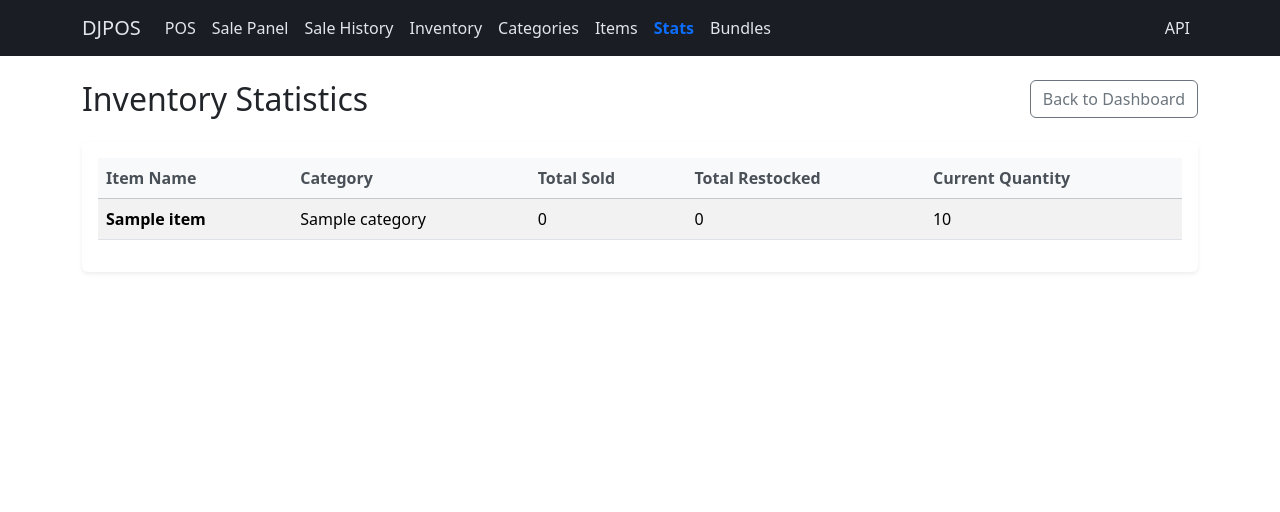
After one commit to altair13421/DjPOS, a Django app: page /inventory/stats/ in a window 1280 px wide. The commit adds this page. Shown: the top 512 px of the page. Run offline with Django 5.2, Linux system fonts and the light colour scheme; tables that the repository leaves empty hold one stand-in row (values such as "Sample post"); data that the repository does not hold is empty.

Commit message:
feat: Added Stats Section That is overall sold

```diff
--- a/inventory/urls.py
+++ b/inventory/urls.py
@@ -5,6 +5,7 @@ app_name = "inventory"
 
 urlpatterns = [
     path("", views.IndexView.as_view(), name="index"),
+    path("stats/", views.InventoryStatsView.as_view(), name="stats"),
     path("categories/", views.CategoryListView.as_view(), name="category_list"),
     path("categories/new/", views.CategoryCreateView.as_view(), name="category_create"),
     path("categories/<int:pk>/edit/", views.CategoryUpdateView.as_view(), name="category_edit"),
--- a/inventory/views.py
+++ b/inventory/views.py
@@ -3,6 +3,8 @@ from django.contrib import messages
 from django.contrib.messages.views import SuccessMessageMixin
 from django.db import transaction
 from django.urls import reverse_lazy
+from django.db.models import Sum, Q
+from django.db.models.functions import Coalesce
 from django.views.generic import (
     TemplateView,
     ListView,
@@ -207,6 +209,31 @@ class BundleDeleteView(DeleteView):
             return redirect("inventory:bundle_list")
 
 
+class InventoryStatsView(TemplateView):
+    """Overall inventory stats view."""
+    template_name = "inventory/stats.html"
+
+    def get_context_data(self, **kwargs):
+        context = super().get_context_data(**kwargs)
+
+        items = list(Item.objects.annotate(
+            total_sold_raw=Coalesce(
+                Sum('stock_logs__change_quantity', filter=Q(stock_logs__reason=StockChangeReason.SALE)),
+                0
+            ),
+            total_restocked=Coalesce(
+                Sum('stock_logs__change_quantity', filter=Q(stock_logs__reason=StockChangeReason.RESTOCK)),
+                0
+            )
+        ).select_related('category').order_by('name'))
+
+        for item in items:
+            item.total_sold = -item.total_sold_raw if item.total_sold_raw else 0
+
+        context['items'] = items
+        return context
+
+
 # ——— API (DRF) ———
 
 class CategoryViewSet(viewsets.ModelViewSet):
--- a/templates/base.html
+++ b/templates/base.html
@@ -100,6 +100,10 @@
               href="{% url 'inventory:item_list' %}">Items</a>
           </li>
           <li class="nav-item">
+            <a class="nav-link {% if 'stats' in request.resolver_match.url_name %}active{% endif %}"
+              href="{% url 'inventory:stats' %}">Stats</a>
+          </li>
+          <li class="nav-item">
             <a class="nav-link {% if 'bundle' in request.resolver_match.url_name %}active{% endif %}"
               href="{% url 'inventory:bundle_list' %}">Bundles</a>
           </li>
--- /dev/null
+++ b/templates/inventory/stats.html
@@ -0,0 +1,42 @@
+{% extends "base.html" %}
+{% block title %}Inventory Statistics{% endblock %}
+
+{% block content %}
+<div class="page-header d-flex flex-wrap align-items-center justify-content-between gap-2">
+  <h1 class="h2 mb-0">Inventory Statistics</h1>
+  <a href="{% url 'inventory:index' %}" class="btn btn-outline-secondary">Back to Dashboard</a>
+</div>
+
+<div class="card shadow-sm mt-4">
+  <div class="card-body">
+    <div class="table-responsive">
+      <table class="table table-striped table-hover align-middle">
+        <thead class="table-light">
+          <tr>
+            <th>Item Name</th>
+            <th>Category</th>
+            <th>Total Sold</th>
+            <th>Total Restocked</th>
+            <th>Current Quantity</th>
+          </tr>
+        </thead>
+        <tbody>
+          {% for item in items %}
+          <tr>
+            <td><strong>{{ item.name }}</strong></td>
+            <td>{{ item.category.name|default:"Uncategorized" }}</td>
+            <td>{{ item.total_sold }}</td>
+            <td>{{ item.total_restocked }}</td>
+            <td>{{ item.quantity }}</td>
+          </tr>
+          {% empty %}
+          <tr>
+            <td colspan="5" class="text-center text-muted">No items found.</td>
+          </tr>
+          {% endfor %}
+        </tbody>
+      </table>
+    </div>
+  </div>
+</div>
+{% endblock %}
```
Also changed, not shown: templates/inventory/index.html (+9 -0 lines), walkthrough.md (added, +12 -0 lines), 4 other files.
